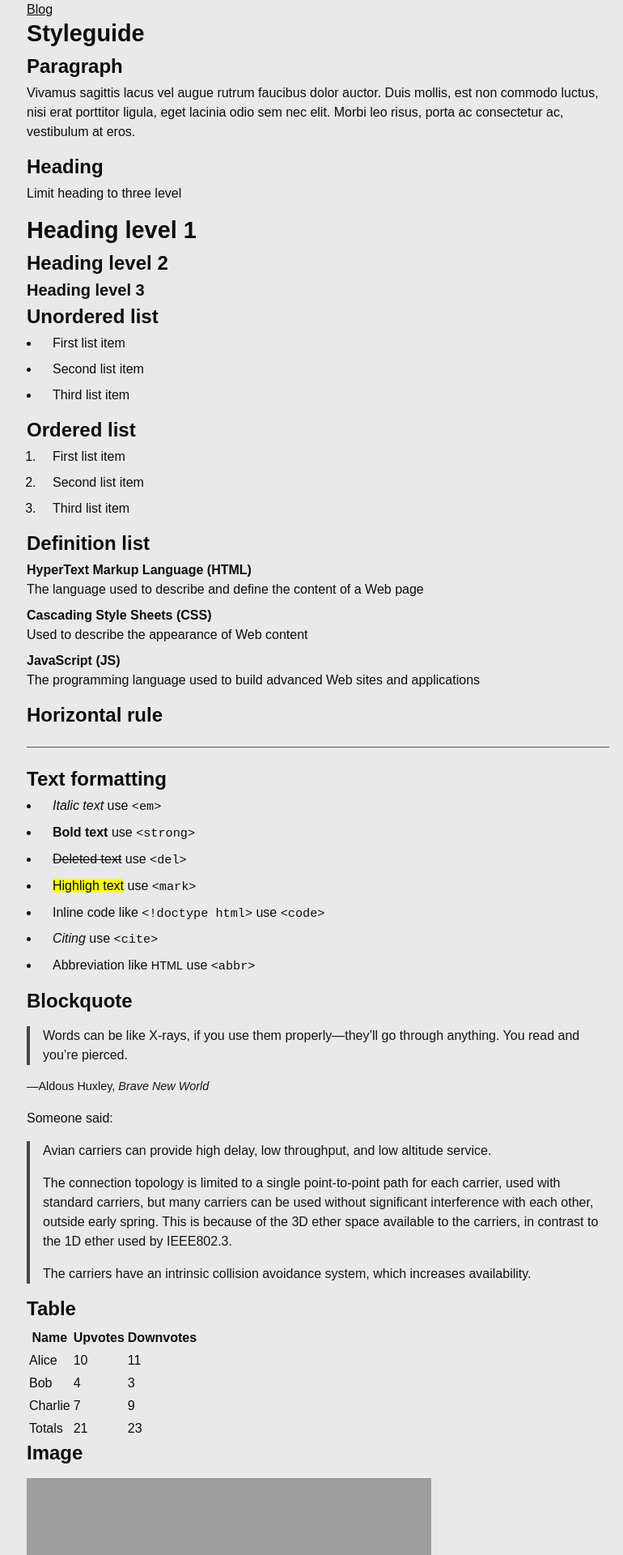
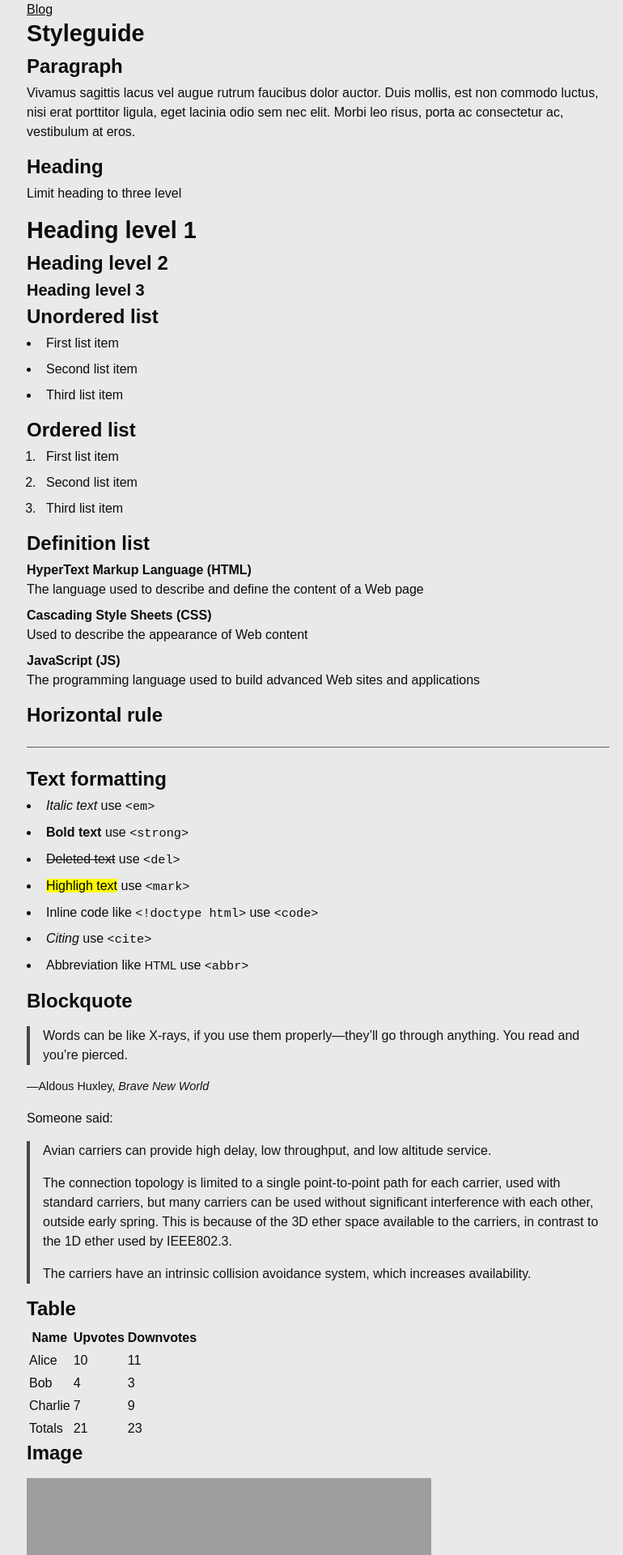
Before and after one commit to aflim/blog, a Jekyll site: the page built from styleguide.md, in a window 1280 px wide. Shown: the top 1920 px of the page at 81% size, without its empty margins (247-1017 px from the left). Built offline with Jekyll 4.4.1, drawn with Linux system fonts in a browser that asks for light colours; grey boxes are pictures that could not be loaded.

Commit message:
Update _typography.scss

```diff
--- a/_sass/_typography.scss
+++ b/_sass/_typography.scss
@@ -41,7 +41,7 @@ ol {
   margin-block-end: 1em;
 
   li {
-    padding-inline-start: $spacer-base;
+    padding-inline-start: .5em;
     margin-inline-start: $spacer-base;
     margin-block-end: .5em;
   }
@@ -113,5 +113,9 @@ pre {
 
 .highlight {
   margin-inline: (-$spacer-base);
-  background-color: $bg-2;
+  background-color: $bg-3;
+
+  pre {
+    padding: $spacer-base;
+  }
 }
```
